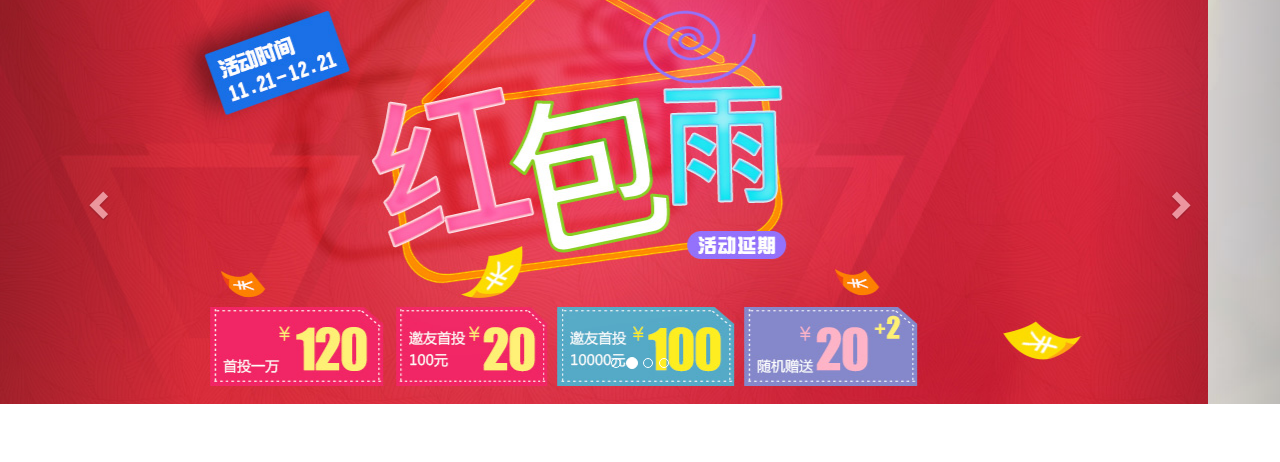
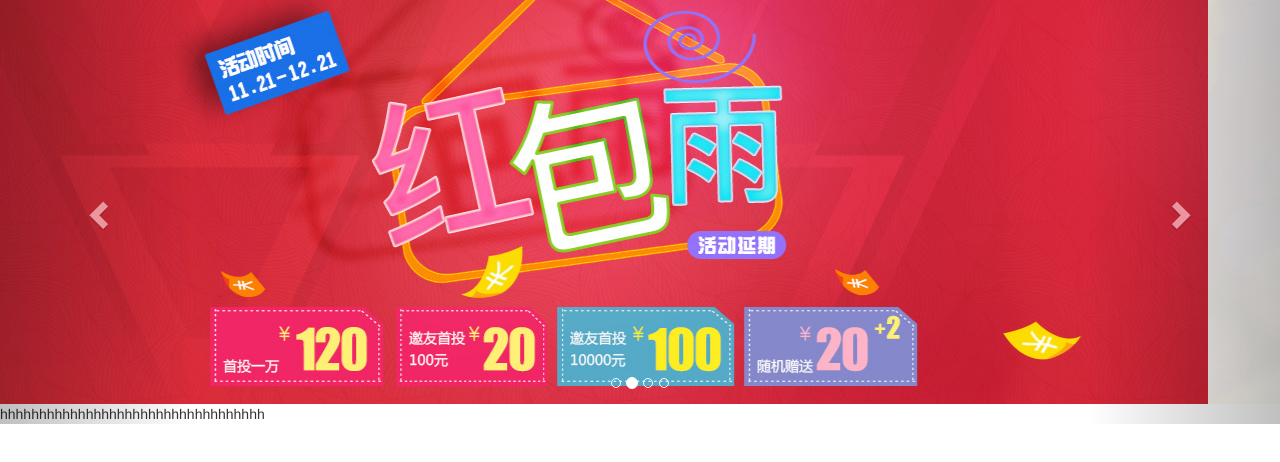
Before and after one commit to BbangCandy/WJS, a plain HTML site: page index.html in a window 1280 px wide. Shown: the part 128-590 px from the top of the page. Drawn offline with Linux system fonts and the light colour scheme.

Commit message:
添加hhhh

```diff
--- a/index.html
+++ b/index.html
@@ -118,6 +118,7 @@
           <img src="./images/slide_04_640x340.jpg" class="m-img visible-xs">
         </div>
       </div>
+      <div>hhhhhhhhhhhhhhhhhhhhhhhhhhhhhhhhhh</div>
 
       <!-- Controls -->
       <!-- 左右箭头 -->
```
